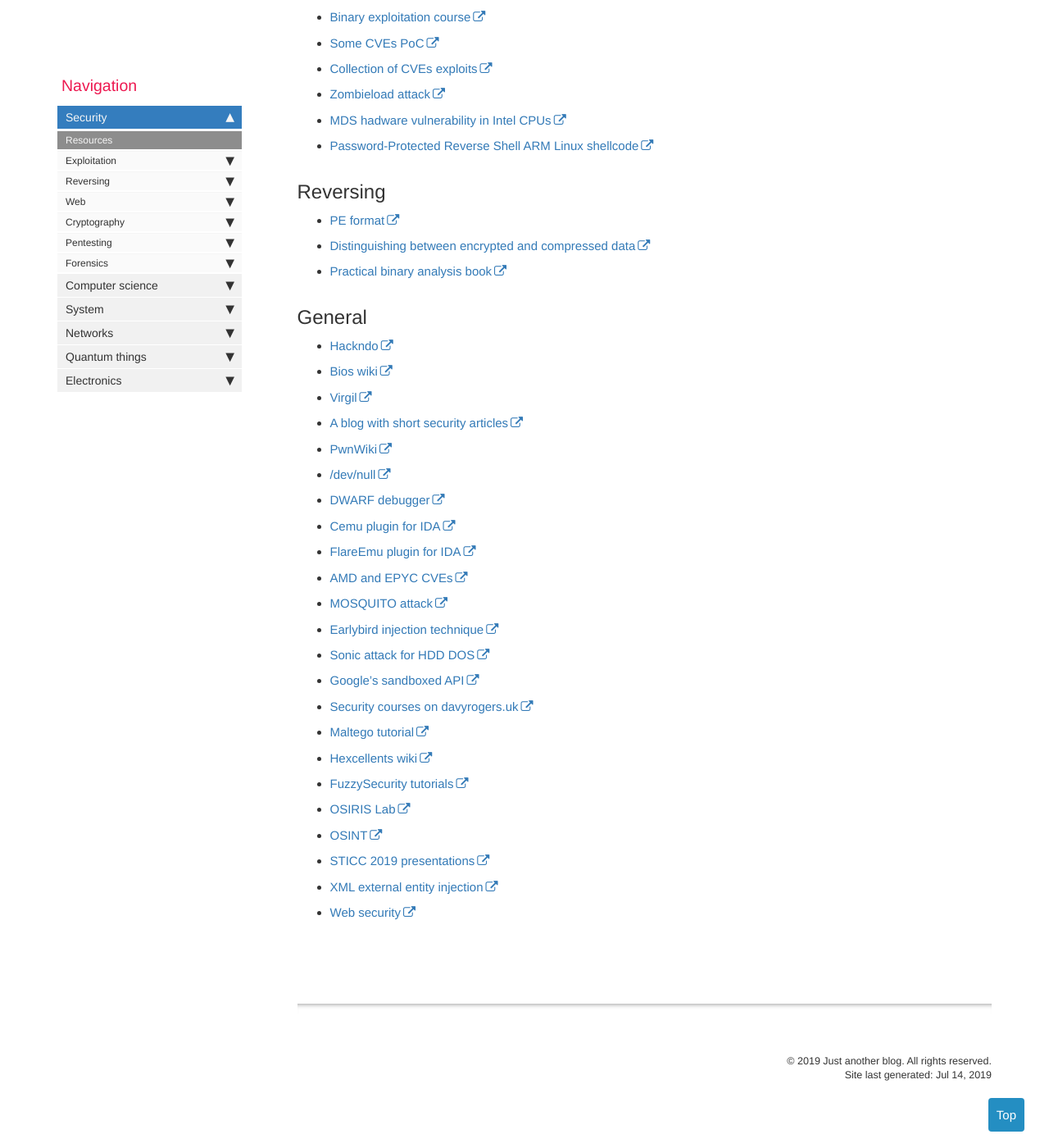
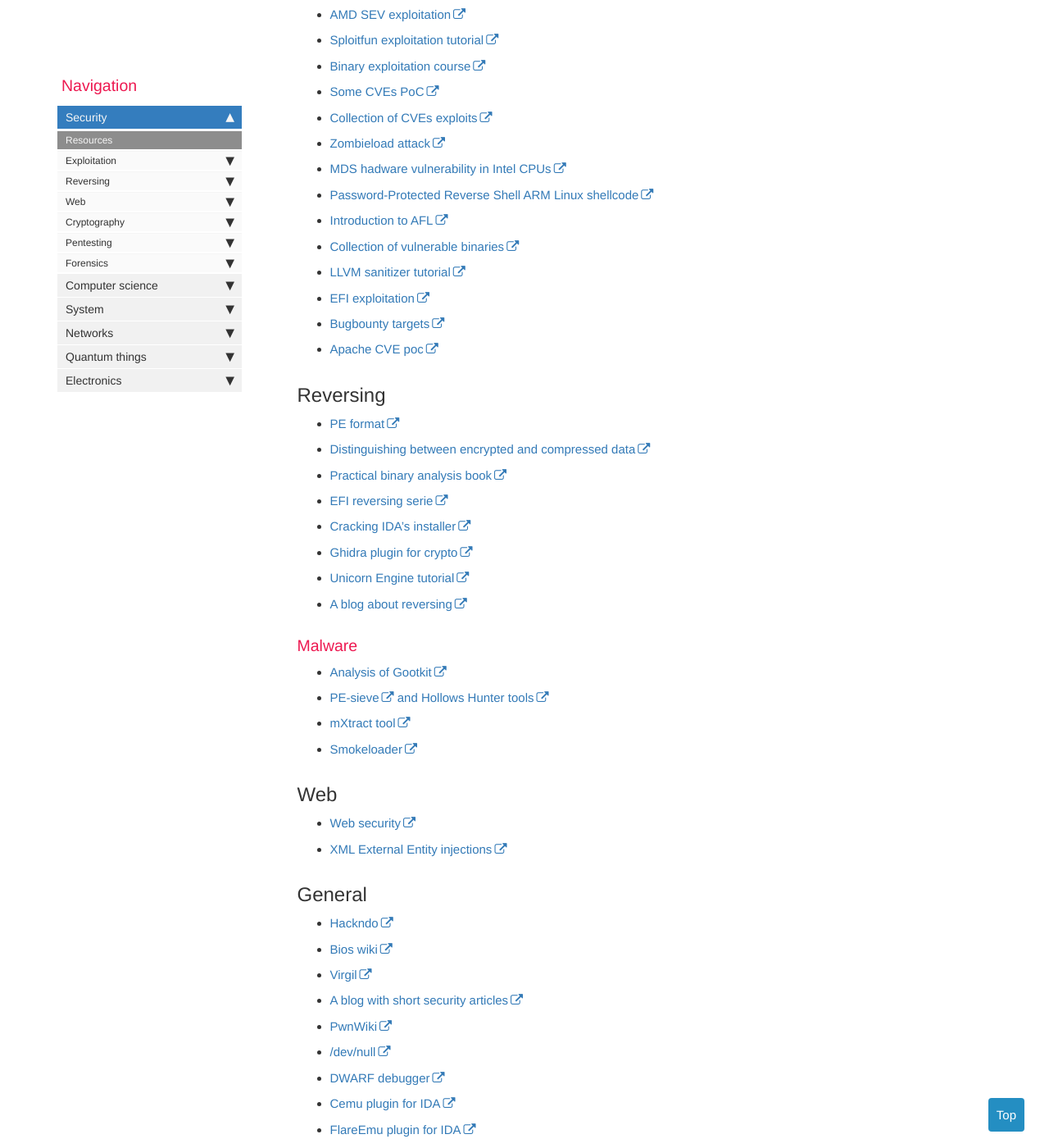
Before and after one commit to greglan/greglan.github.io, a Jekyll site: the page built from pages/security/security.md, in a window 1280 px wide and 1400 px high, scrolled down 625 px. Shown: the whole window at 82% size. Built offline with Jekyll 4.4.1, drawn with Linux system fonts in a browser that asks for light colours; nearby versions of some CDN libraries; comment, search, counter and statistics services are not loaded; some of the changed text lies outside the part shown.

```diff
--- a/pages/security/security.md
+++ b/pages/security/security.md
@@ -21,11 +21,32 @@ summary: "Various links to good security articles or interesting things to look
 * [Zombieload attack](https://zombieloadattack.com/)
 * [MDS hadware vulnerability in Intel CPUs](https://mdsattacks.com/)
 * [Password-Protected Reverse Shell ARM Linux shellcode](https://medium.com/syscall59/shellcode-for-iot-a-password-protected-reverse-shell-linux-arm-a18fcda4853b)
+* [Introduction to AFL](https://m.habr.com/en/company/dsec/blog/449134/)
+* [Collection of vulnerable binaries](https://github.com/atxsinn3r/VulnCases)
+* [LLVM sanitizer tutorial](https://github.com/trailofbits/llvm-sanitizer-tutorial)
+* [EFI exploitation](https://m.habr.com/ru/post/446238/)
+* [Bugbounty targets](https://nedwill.github.io/blog/jekyll/update/2019/04/08/picking-a-target.html)
+* [Apache CVE poc](https://github.com/cfreal/exploits/tree/master/CVE-2019-0211-apache)
 
 ## Reversing
 * [PE format](https://en.wikibooks.org/wiki/X86_Disassembly/Windows_Executable_Files)
 * [Distinguishing between encrypted and compressed data](http://www.devttys0.com/2013/06/differentiate-encryption-from-compression-using-math/)
 * [Practical binary analysis book](https://practicalbinaryanalysis.com/file/pba-toc.pdf)
+* [EFI reversing serie](https://erfur.github.io/down_the_rabbit_hole_pt1/)
+* [Cracking IDA's installer](https://devco.re/blog/2019/06/21/operation-crack-hacking-IDA-Pro-installer-PRNG-from-an-unusual-way-en/)
+* [Ghidra plugin for crypto](https://github.com/d3v1l401/FindCrypt-Ghidra/blob/master/README.md)
+* [Unicorn Engine tutorial](http://eternal.red/2018/unicorn-engine-tutorial/)
+* [A blog about reversing](https://rohailaone.home.blog/)
+
+### Malware
+* [Analysis of Gootkit](https://connect.ed-diamond.com/MISC/MISC-100/Analyse-du-malware-bancaire-Gootkit-et-de-ses-mecanismes-de-protection)
+* [PE-sieve](https://github.com/hasherezade/pe-sieve) [and Hollows Hunter tools](https://github.com/hasherezade/hollows_hunter)
+* [mXtract tool](https://github.com/rek7/mXtract)
+* [Smokeloader](https://research.checkpoint.com/2019-resurgence-of-smokeloader/)
+
+## Web
+* [Web security](https://portswigger.net/web-security)
+* [XML External Entity injections](https://portswigger.net/web-security/xxe)
 
 ## General
 * [Hackndo](https://beta.hackndo.com/archives/)
@@ -49,5 +70,8 @@ summary: "Various links to good security articles or interesting things to look
 * [OSIRIS Lab](https://github.com/osirislab/Hack-Night)
 * [OSINT](https://www.hackers-arise.com/osint)
 * [STICC 2019 presentations](https://www.sstic.org/2019/programme/)
-* [XML external entity injection](https://portswigger.net/web-security/xxe)
-* [Web security](https://portswigger.net/web-security)
+* [Archwiki on Security](https://wiki.archlinux.org/index.php/Security)
+* [Social engineering](https://www.social-engineer.org/framework/general-discussion/)
+* [Open security training](http://opensecuritytraining.info/)
+* [Guide to reversing](http://www.hexacorn.com/blog/2019/04/11/reversing-w-o-reversing-how-to-become-alex-in-practice/)
+* [Commando VM](https://github.com/fireeye/commando-vm)
```
Also changed, not shown: pages/cs/presentation.md (+2 -0 lines), pages/cs/theory/cellular-automata.md (+1 -0 lines), pages/security/reversing/anti-disassembly.md (+2 -0 lines), pages/security/reversing/upx.md (+3 -2 lines), pages/security/web/xss.md (+4 -0 lines).
